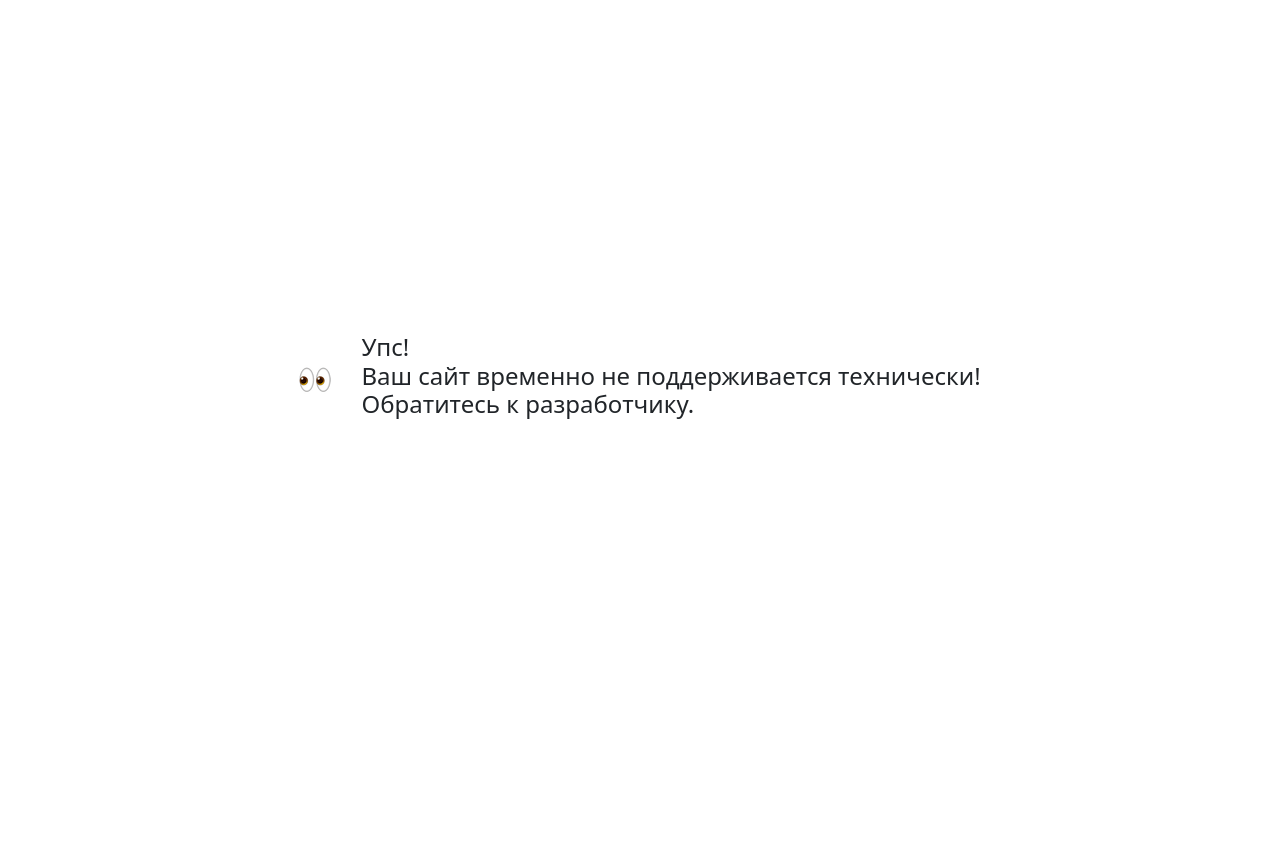
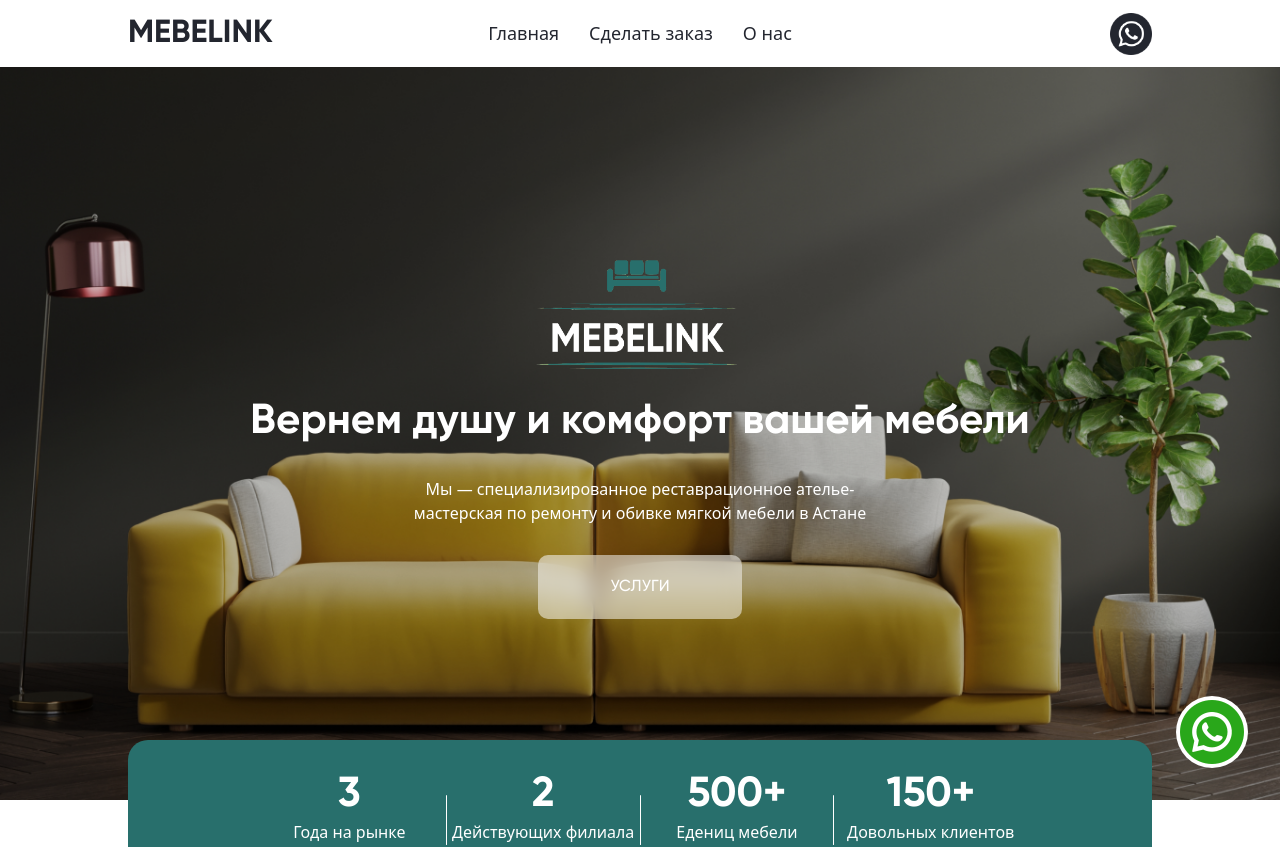
Before and after one commit to znewk/mebelink-fornt, a Next.js app: page / in a window 1280 px wide. Shown: the top 847 px of the page. Before the commit the page ends 800 px from the top, so only its background shows below. Built offline with nearby package versions, Linux system fonts and the light colour scheme.

Commit message:
back to work

```diff
--- a/pages/index.js
+++ b/pages/index.js
@@ -11,6 +11,7 @@ import Questions from "../src/components/Questions";
 import ApplicationBlock from "../src/components/ApplicationBlock";
 import Footer from "../src/components/Footer";
 import DontWork from "../src/components/DontWork";
+import WhatsAppButton from "../src/components/WhatsAppButton";
 
 const Index = () => {
 
@@ -39,32 +40,33 @@ const Index = () => {
 
     return  (
         <div>
+            {/* <Head>
+                <title>Упс!</title>
+                <link rel="icon" href="/icon.png" /> */}
+                {/*<div dangerouslySetInnerHTML={{__html: ymetrica()}}/>*/}
+            {/* </Head> */}
+
+            {/* <DontWork/> */}
+
+            <meta name={'keywords'} content={'перетяжка мебели нур-султан, реставрация мебели нур-султан, кровати нур-султан, перетяжка мебели, ордер кз, ордер кз мебель, изготволение мебели нур-султан, перетяжка обивки диван кресло стул кровать, замена наполнителя диван кресло стул кровать, замена каркаса диван кресло стул кровать, купить кровать нур-султан, купить матрас нур-султан, нур султан мебель, диван кресло кровать матрасы стул нур-султан, купить, перешить диван кресло стул кровать, астана купить кровать стул мебель диван, претяжка мебели астана, реставрация мебели астана, в астане'}/>
             <Head>
-                <title>Упс!</title>
+                <title>MEBELINK - Мебельное производство Астана</title>
                 <link rel="icon" href="/icon.png" />
-                {/*<div dangerouslySetInnerHTML={{__html: ymetrica()}}/>*/}
+                <div dangerouslySetInnerHTML={{__html: ymetrica()}}/>
             </Head>
 
-            <DontWork/>
+            <Header/>
 
-            {/*<meta name={'keywords'} content={'перетяжка мебели нур-султан, реставрация мебели нур-султан, кровати нур-султан, перетяжка мебели, ордер кз, ордер кз мебель, изготволение мебели нур-султан, перетяжка обивки диван кресло стул кровать, замена наполнителя диван кресло стул кровать, замена каркаса диван кресло стул кровать, купить кровать нур-султан, купить матрас нур-султан, нур султан мебель, диван кресло кровать матрасы стул нур-султан, купить, перешить диван кресло стул кровать, астана купить кровать стул мебель диван, претяжка мебели астана, реставрация мебели астана, в астане'}/>*/}
-            {/*<Head>*/}
-            {/*    <title>MEBELINK - Мебельное производство Астана</title>*/}
-            {/*    <link rel="icon" href="/icon.png" />*/}
-            {/*    <div dangerouslySetInnerHTML={{__html: ymetrica()}}/>*/}
-            {/*</Head>*/}
+            <IntroBlock/>
+            <AboutUs/>
+            <Services/>
+            <Materials/>
+            <HowToWork/>
+            <Questions/>
+            <ApplicationBlock/>
+            <WhatsAppButton/>
 
-            {/*<Header/>*/}
-
-            {/*<IntroBlock/>*/}
-            {/*<AboutUs/>*/}
-            {/*<Services/>*/}
-            {/*<Materials/>*/}
-            {/*<HowToWork/>*/}
-            {/*<Questions/>*/}
-            {/*<ApplicationBlock/>*/}
-
-            {/*<Footer/>*/}
+            <Footer/>
         </div>
     )
 }
--- a/pages/main.module.css
+++ b/pages/main.module.css
@@ -1,7 +1,7 @@
 .container {
     height: 100vh;
     overflow: hidden;
-    /*background-image: url("/intro_block.png");*/
+    background-image: url("/intro_block.png");
     background-size: cover;
     background-position: center;
     display: flex;
--- a/src/components/Header/index.js
+++ b/src/components/Header/index.js
@@ -56,7 +56,7 @@ const Header = () => {
                 </ul>
             </motion.nav>
 
-            <Link href={'https://wa.me/+77068171765'} className={styles.waBlock}>
+            <Link href={'https://wa.me/+77068171765'} className={styles.waBlock} target={'_blank'}>
                 <Image src={'/whatsapp_black.png'} width={64} height={64} alt={'whatsapp icon'} className={styles.waIcon}/>
             </Link>
         </div>
--- a/src/components/Header/styles.module.css
+++ b/src/components/Header/styles.module.css
@@ -45,6 +45,7 @@
     width: 20%;
     display: flex;
     justify-content: flex-end;
+    cursor: pointer;
 }
 .logoLink{
     text-decoration: none;
--- /dev/null
+++ b/src/components/WhatsAppButton/index.js
@@ -0,0 +1,12 @@
+import styles from './style.module.css'
+import {Image} from "react-bootstrap";
+
+const WhatsAppButton = () => {
+    return (
+        <a className={styles.container} target={'_blank'} href={'https://api.whatsapp.com/send?phone=77068171765&text=&source=&data='}>
+            <Image src={'/whatsapp_green.png'}/>
+        </a>
+    )
+}
+
+export default WhatsAppButton;
--- /dev/null
+++ b/src/components/WhatsAppButton/style.module.css
@@ -0,0 +1,13 @@
+.container{
+    position: fixed;
+    bottom: 32px;
+    right: 32px;
+    background: white;
+    height: 72px;
+    width: 72px;
+    border-radius: 50%;
+    display: flex;
+    align-items: center;
+    justify-content: center;
+    z-index: 10;
+}
```
Also changed, not shown: pages/404.js (+11 -11 lines), public/whatsapp_green.png (added).
